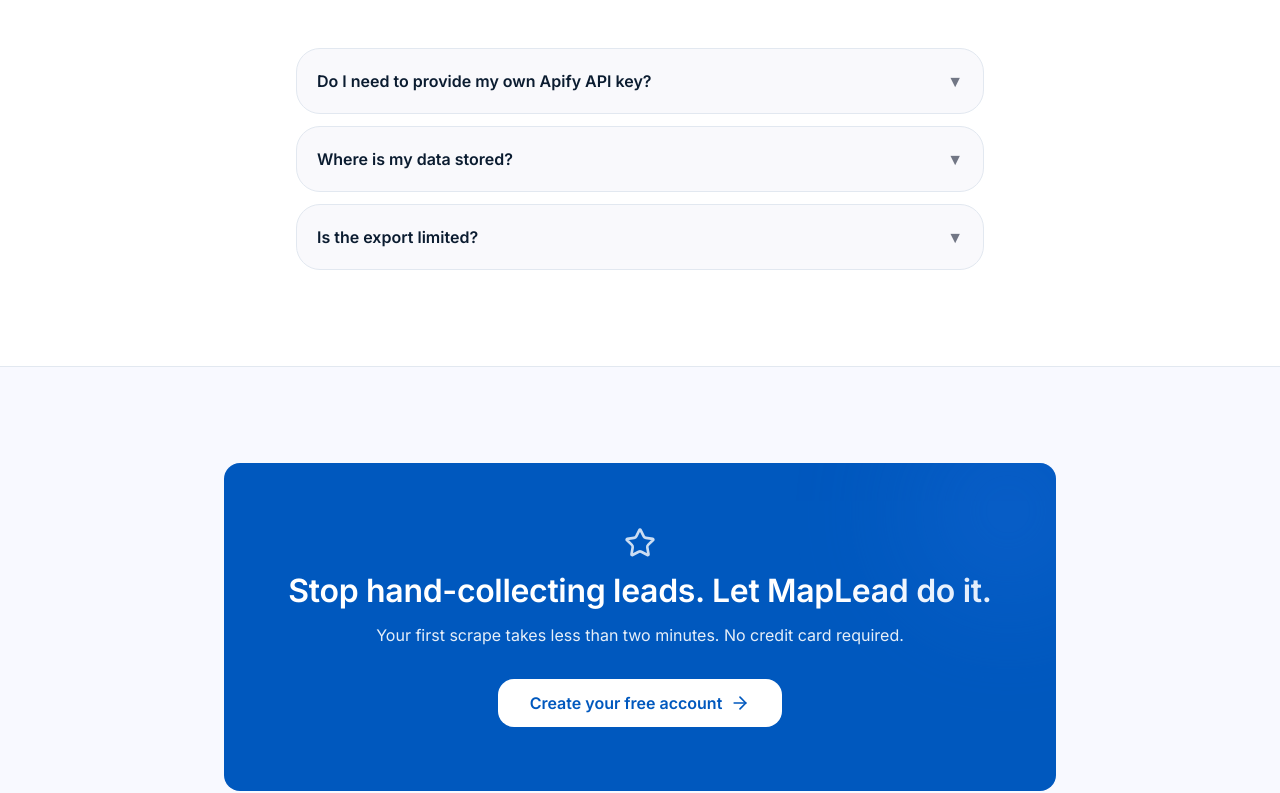
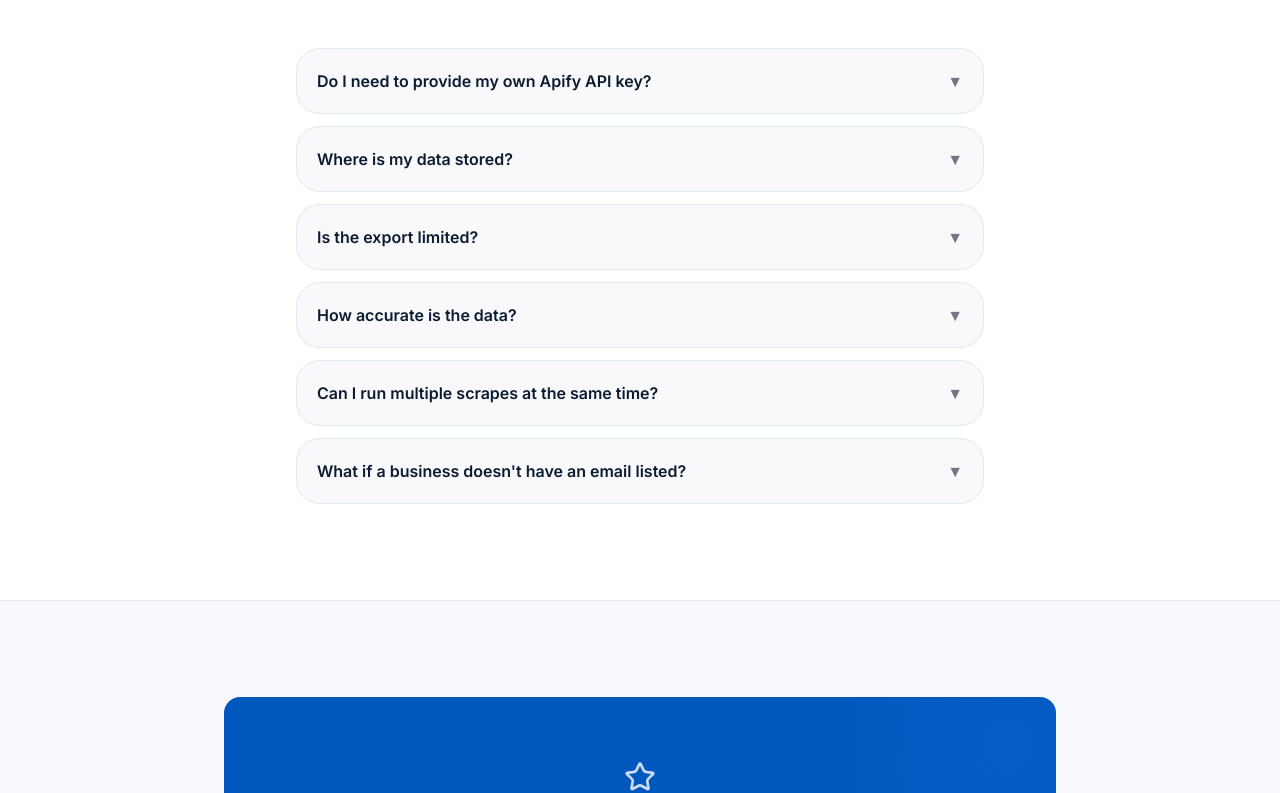
Before and after one commit to ankit-datatrainer/MapLead-Scraper, a Next.js app: page / in a window 1280 px wide. Shown: the part 2294-3087 px from the top of the page. Built offline with nearby package versions, Linux system fonts and the light colour scheme; no server answers.

Commit message:
Add more FAQs to landing page

```diff
--- a/app/page.tsx
+++ b/app/page.tsx
@@ -76,6 +76,30 @@
             acceptedAnswer: {
               "@type": "Answer",
               text: "No. Export full results, filtered subsets, or selected rows. There's no row cap.",
+            },
+          },
+          {
+            "@type": "Question",
+            name: "How accurate is the data?",
+            acceptedAnswer: {
+              "@type": "Answer",
+              text: "The data is extracted directly from Google Maps in real-time, ensuring you get the most up-to-date and accurate business information available.",
+            },
+          },
+          {
+            "@type": "Question",
+            name: "Can I run multiple scrapes at the same time?",
+            acceptedAnswer: {
+              "@type": "Answer",
+              text: "Yes, you can run multiple extraction tasks simultaneously from your dashboard, limited only by your Apify account's concurrency limits.",
+            },
+          },
+          {
+            "@type": "Question",
+            name: "What if a business doesn't have an email listed?",
+            acceptedAnswer: {
+              "@type": "Answer",
+              text: "Google Maps rarely displays email addresses directly. However, we extract the business website URL, which you can use with tools like Hunter.io or Apollo to find contact emails.",
             },
           },
         ],
@@ -291,6 +315,18 @@
                 q: "Is the export limited?",
                 a: "No. Export full results, filtered subsets, or selected rows. There's no row cap on the Pro plan.",
               },
+              {
+                q: "How accurate is the data?",
+                a: "The data is extracted directly from Google Maps in real-time, ensuring you get the most up-to-date and accurate business information available.",
+              },
+              {
+                q: "Can I run multiple scrapes at the same time?",
+                a: "Yes, you can run multiple extraction tasks simultaneously from your dashboard, limited only by your Apify account's concurrency limits.",
+              },
+              {
+                q: "What if a business doesn't have an email listed?",
+                a: "Google Maps rarely displays email addresses directly. However, we extract the business website URL, which you can use with email finder tools to gather contact emails.",
+              },
             ].map((faq) => (
               <details
                 key={faq.q}
```
